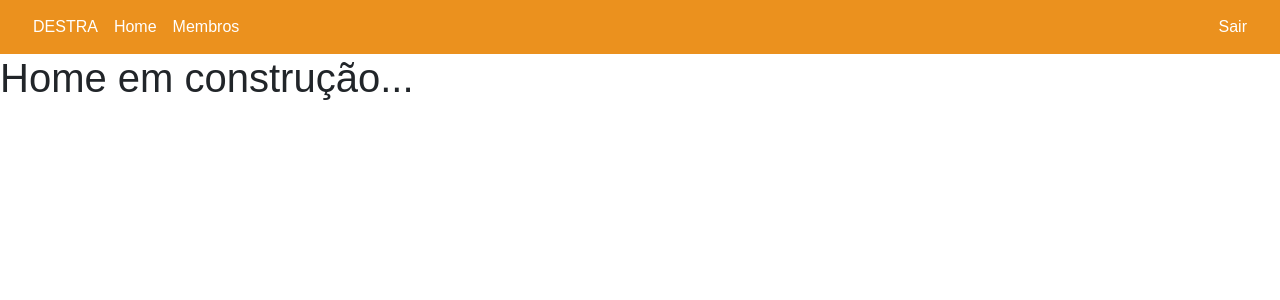
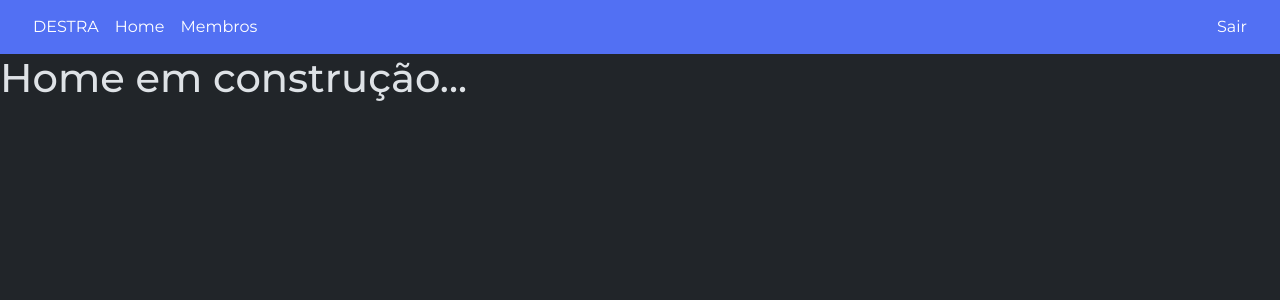
Before and after one commit to Jon326598/DESTRA2-Completo, a React (Create React App) app: page / in a window 1280 px wide. Shown: the top 300 px of the page. Built offline with nearby package versions, Linux system fonts and the light colour scheme.

Commit message:
:sparkles: Alterado para tema DARK, cores primaria e secundaria, tipo da fonte, botão adicionar outiline-primary,

```diff
--- a/public/index.html
+++ b/public/index.html
@@ -1,5 +1,5 @@
 <!DOCTYPE html>
-<html lang="en">
+<html lang="en" data-bs-theme = "dark">
   <head>
     <meta charset="utf-8" />
     <link rel="icon" href="%PUBLIC_URL%/favicon.ico" />
--- a/src/pages/clientes/index.js
+++ b/src/pages/clientes/index.js
@@ -163,7 +163,7 @@
         <div className="col-sm-3">
           <button
             id="btn-adicionar"
-            className="btn btn-primary btn-sm"
+            className="btn btn-outline-primary btn-sm"
             data-bs-toggle="modal"
             data-bs-target="#modal-cliente"
             onClick={adicionar}
--- a/src/styles.css
+++ b/src/styles.css
@@ -1,11 +1,12 @@
 @import url('https://fonts.googleapis.com/css2?family=Quicksand:wght@300;400;500;600;700&display=swap');
+@import url('https://fonts.googleapis.com/css2?family=Montserrat:ital,wght@0,100;0,200;0,300;0,400;0,500;0,600;0,700;0,800;0,900;1,100;1,200;1,300;1,400;1,500;1,600;1,700;1,800;1,900&display=swap');
 
 /* link adobe Color */
 /* https://materialui.co/colors/ */
 
 :root {
-    --cor-primaria: #e98708e8;
-    --cor-secundaria:#f3ab68;
+    --cor-primaria: #5270f3;
+    --cor-secundaria:#404cf3;
 }
 
 /* CSS RESET */
```
